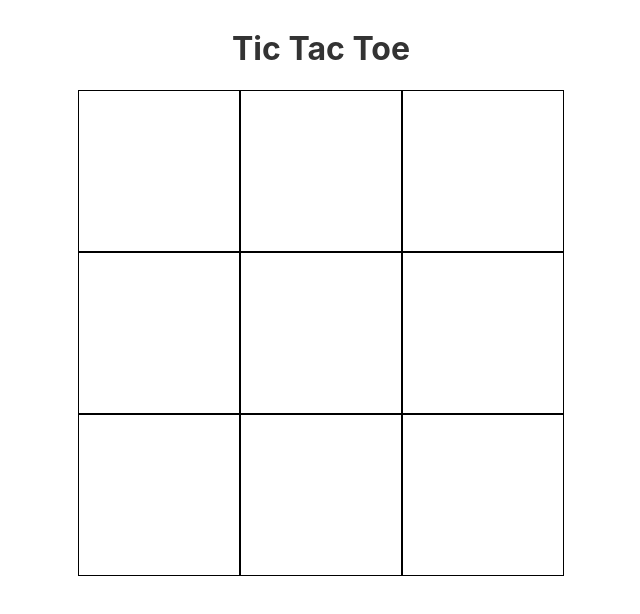
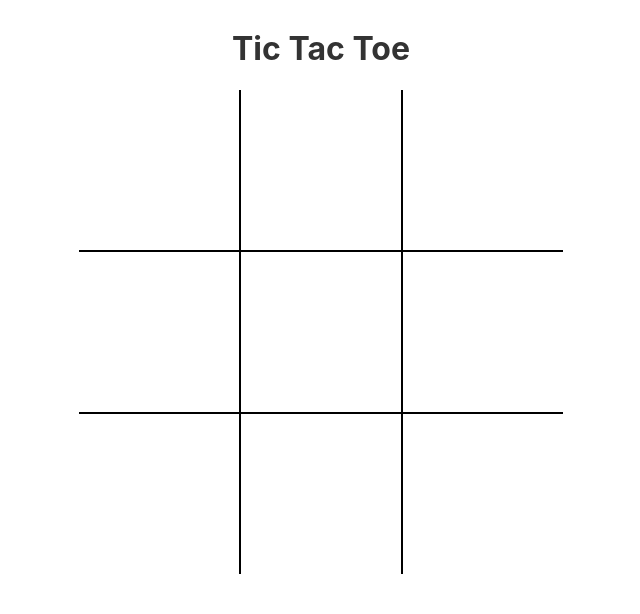
Before and after one commit to craigmiller160/svelte-tic-tac-toe, a Svelte app: page / in a window 1280 px wide. Shown: the top 614 px of the page, without its empty margins (319-959 px from the left). Built offline with nearby package versions, Linux system fonts and the light colour scheme.

Commit message:
Finished styling the board layout

```diff
--- a/src/components/Board.svelte
+++ b/src/components/Board.svelte
@@ -16,18 +16,18 @@
 
 <div class="board">
     <div class="row">
-        <Square />
-        <Square />
-        <Square />
+        <Square borderBottom borderRight />
+        <Square borderLeft borderBottom borderRight />
+        <Square borderLeft borderBottom />
     </div>
     <div class="row">
-        <Square />
-        <Square />
-        <Square />
+        <Square borderTop borderBottom borderRight />
+        <Square borderTop borderBottom borderRight borderLeft />
+        <Square borderTop borderBottom borderLeft />
     </div>
     <div class="row">
-        <Square />
-        <Square />
-        <Square />
+        <Square borderTop borderRight />
+        <Square borderTop borderRight borderLeft />
+        <Square borderTop borderLeft />
     </div>
 </div>
--- a/src/components/Square.svelte
+++ b/src/components/Square.svelte
@@ -1,10 +1,39 @@
+
+<script lang="ts">
+    export let borderRight: boolean = false;
+    export let borderLeft: boolean = false;
+    export let borderTop: boolean = false;
+    export let borderBottom: boolean = false
+</script>
 
 <style lang="scss">
   .square {
-    border: 1px solid black;
     width: 10rem;
     height: 10rem;
   }
+
+  .borderRight {
+    border-right: 1px solid black;
+  }
+
+  .borderLeft {
+    border-left: 1px solid black;
+  }
+
+  .borderTop {
+    border-top: 1px solid black;
+  }
+
+  .borderBottom {
+    border-bottom: 1px solid black;
+  }
 </style>
 
-<div class="square"></div>
+<div
+        class="square"
+        class:borderRight
+        class:borderLeft
+        class:borderTop
+        class:borderBottom
+>
+</div>
```
